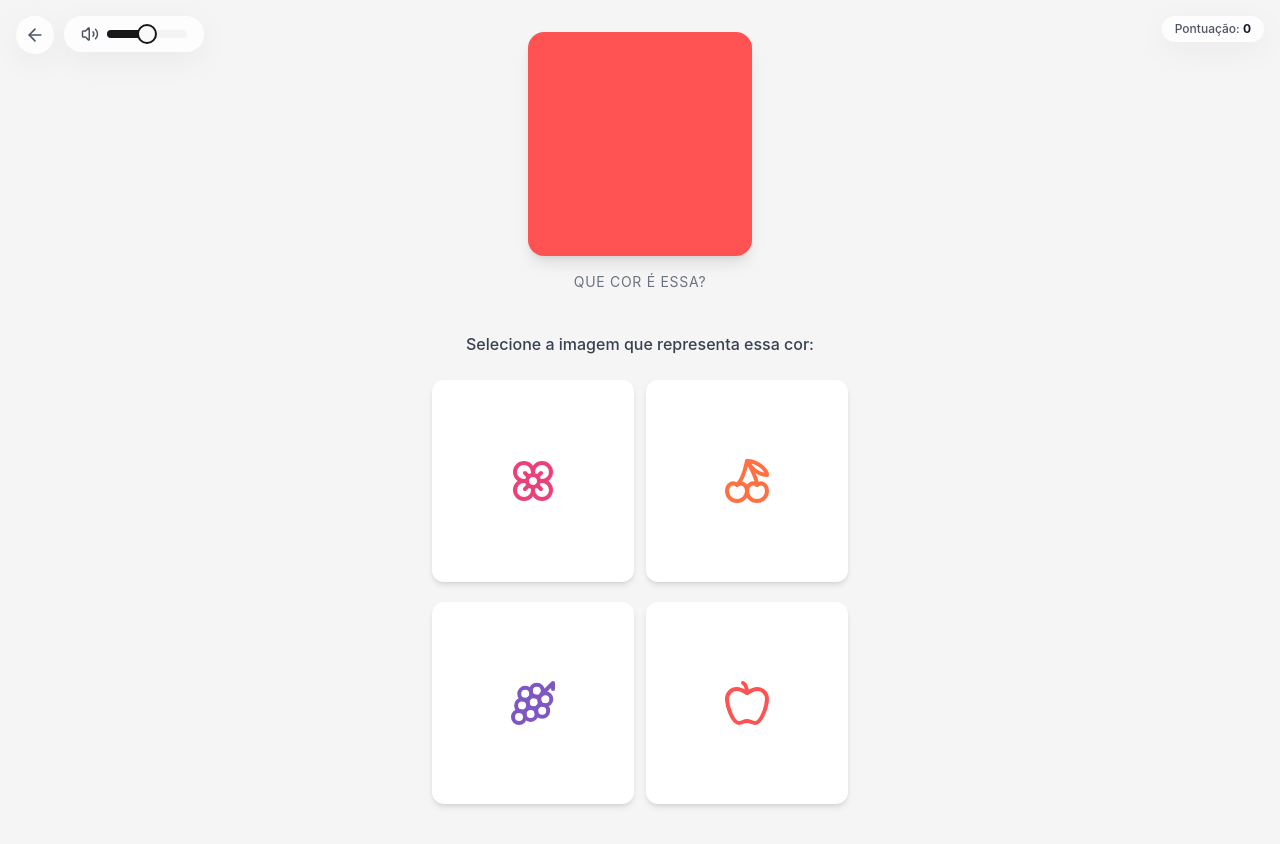
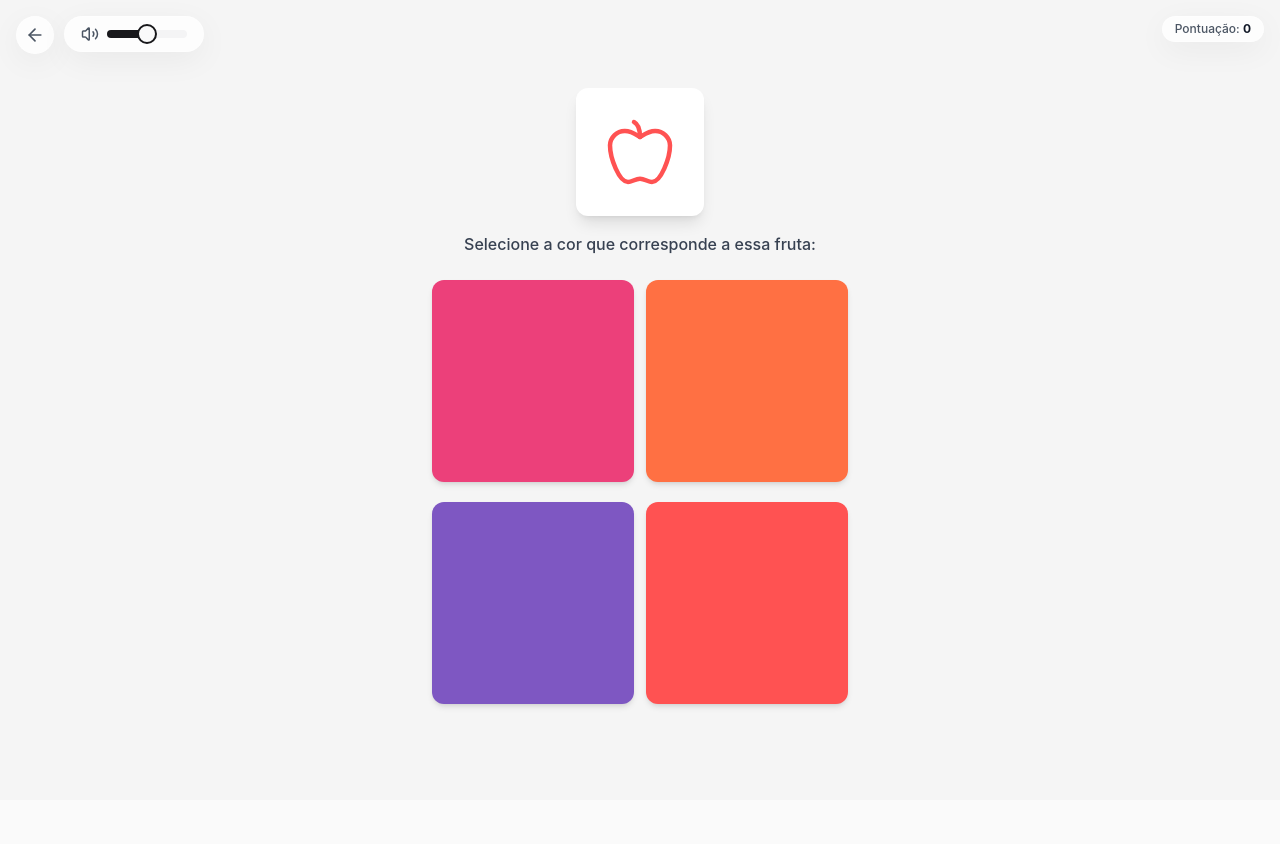
Before and after one commit to DeveloperMatheusH/LumiAprende, a React (Vite) app: page /image-game in a window 1280 px wide. After the commit the page ends 800 px from the top, so only its background shows below. Built offline with nearby package versions, Linux system fonts and the light colour scheme.

Commit message:
Reverse image game logic
Reverse the image game logic to show a fruit icon and ask the player to select the corresponding color.

```diff
--- a/src/components/ImageOptionCard.tsx
+++ b/src/components/ImageOptionCard.tsx
@@ -1,68 +1,36 @@
 
 import React from "react";
-import { ColorImage } from "@/utils/imageGameData";
-import {
-  Apple, Grape, Banana, Cloud,
-  Cherry, LucideProps, Flower, Cookie
-} from "lucide-react";
+import { Color } from "@/utils/gameData";
 
 interface ImageOptionCardProps {
-  colorImage: ColorImage;
+  color: Color;
   onClick: () => void;
   disabled: boolean;
   feedbackState: "none" | "correct" | "incorrect";
 }
 
 const ImageOptionCard: React.FC<ImageOptionCardProps> = ({
-  colorImage,
+  color,
   onClick,
   disabled,
   feedbackState
 }) => {
   let cardClasses = `
     relative overflow-hidden rounded-xl shadow-md transition-all duration-300
-    w-full aspect-square mb-2 flex items-center justify-center bg-white
+    w-full aspect-square mb-2 flex items-center justify-center
     ${disabled ? "opacity-70" : "opacity-100"}
     ${feedbackState === "correct" ? "ring-4 ring-game-green" : ""}
     ${feedbackState === "incorrect" ? "ring-4 ring-game-red" : ""}
     hover:scale-[1.02] active:scale-[0.98]
   `;
 
-  // Render the appropriate icon based on the description
-  const renderIcon = () => {
-    const { color, description } = colorImage;
-    const iconSize = 48;
-
-    switch(color.name.toLowerCase()) {
-      case "red":
-        return <Apple size={iconSize} color={color.value} />;
-      case "blue":
-        return <Cloud size={iconSize} color={color.value} />;
-      case "green":
-        return <Banana size={iconSize} color={color.value} strokeWidth={1.5} />;
-      case "yellow":
-        return <Banana size={iconSize} color={color.value} />;
-      case "purple":
-        return <Grape size={iconSize} color={color.value} />;
-      case "orange":
-        return <Cherry size={iconSize} color={color.value} />;
-      case "pink":
-        return <Flower size={iconSize} color={color.value} />;
-      case "brown":
-        return <Cookie size={iconSize} color={color.value} />;
-      default:
-        return <Apple size={iconSize} color={color.value} />;
-    }
-  };
-
   return (
     <button
       className={cardClasses}
       onClick={onClick}
       disabled={disabled}
+      style={{ backgroundColor: color.value }}
     >
-      {renderIcon()}
-
       {/* Feedback overlay */}
       {feedbackState === "correct" && (
         <div className="absolute inset-0 bg-green-500/30 flex items-center justify-center">
--- a/src/pages/ImageGame.tsx
+++ b/src/pages/ImageGame.tsx
@@ -3,13 +3,16 @@ import React, { useState, useEffect } from "react";
 import { Link } from "react-router-dom";
 import { ArrowLeftIcon, Smile, Heart } from "lucide-react";
 import { Dialog, DialogContent, DialogTitle } from "@/components/ui/dialog";
-import ColorCard from "@/components/ColorCard";
 import ImageOptionCard from "@/components/ImageOptionCard";
 import ScoreDisplay from "@/components/ScoreDisplay";
 import VolumeControl from "@/components/VolumeControl";
 import FeedbackAnimation from "@/components/FeedbackAnimation";
 import { generateImageQuestion } from "@/utils/imageGameData";
 import { playSuccessSound, playErrorSound } from "@/utils/gameData";
+import {
+  Apple, Grape, Banana, Cloud,
+  Cherry, Flower, Cookie, Citrus
+} from "lucide-react";
 
 const ImageGame: React.FC = () => {
   const [score, setScore] = useState(0);
@@ -27,7 +30,7 @@ const ImageGame: React.FC = () => {
     setSelectedOptionIndex(index);
     const selectedOption = question.options[index];
 
-    if (selectedOption.color.name === question.correctColor.name) {
+    if (selectedOption.name === question.correctImage.color.name) {
       // Correct answer
       setFeedbackState("correct");
       setShowFeedback(true);
@@ -67,6 +70,33 @@ const ImageGame: React.FC = () => {
         setFeedbackState("none");
         setShowFeedback(false);
       }, 1000);
+    }
+  };
+
+  // Function to render fruit icon based on color name
+  const renderFruitIcon = () => {
+    const { correctImage } = question;
+    const iconSize = 72;
+
+    switch(correctImage.color.name.toLowerCase()) {
+      case "red":
+        return <Apple size={iconSize} color={correctImage.color.value} strokeWidth={1.5} />;
+      case "blue":
+        return <Cloud size={iconSize} color={correctImage.color.value} strokeWidth={1.5} />;
+      case "green":
+        return <Banana size={iconSize} color={correctImage.color.value} strokeWidth={1.5} />;
+      case "yellow":
+        return <Banana size={iconSize} color={correctImage.color.value} strokeWidth={1.5} />;
+      case "purple":
+        return <Grape size={iconSize} color={correctImage.color.value} strokeWidth={1.5} />;
+      case "orange":
+        return <Cherry size={iconSize} color={correctImage.color.value} strokeWidth={1.5} />;
+      case "pink":
+        return <Flower size={iconSize} color={correctImage.color.value} strokeWidth={1.5} />;
+      case "brown":
+        return <Cookie size={iconSize} color={correctImage.color.value} strokeWidth={1.5} />;
+      default:
+        return <Citrus size={iconSize} color={correctImage.color.value} strokeWidth={1.5} />;
     }
   };
 
@@ -115,25 +145,26 @@ const ImageGame: React.FC = () => {
 
       {/* Main content */}
       <div className="flex-1 flex flex-col items-center justify-center w-full max-w-md">
-        {/* Color card */}
+        {/* Fruit Icon */}
         <div className="mb-4 w-full flex justify-center">
-          <ColorCard
-            color={question.correctColor}
-            isRevealing={isRevealing}
-          />
+          <div
+            className={`w-32 h-32 rounded-xl flex items-center justify-center bg-white shadow-lg ${isRevealing ? 'animate-scale-in' : ''}`}
+          >
+            {renderFruitIcon()}
+          </div>
         </div>
 
         {/* Instructions */}
         <div className="text-center mb-6">
-          <p className="text-gray-700 font-medium">Selecione a imagem que representa essa cor:</p>
+          <p className="text-gray-700 font-medium">Selecione a cor que corresponde a essa fruta:</p>
         </div>
 
-        {/* Image options */}
+        {/* Color options */}
         <div className="w-full grid grid-cols-2 gap-3 px-4">
-          {question.options.map((colorImage, index) => (
+          {question.options.map((color, index) => (
             <ImageOptionCard
-              key={colorImage.color.name}
-              colorImage={colorImage}
+              key={color.name}
+              color={color}
               onClick={() => handleOptionSelect(index)}
               disabled={feedbackState !== "none"}
               feedbackState={
--- a/src/utils/imageGameData.ts
+++ b/src/utils/imageGameData.ts
@@ -50,32 +50,35 @@ export const colorImages: ColorImage[] = [
   }
 ];
 
-// Generate a question with one correct color and options
+// Generate a question with one correct fruit image and color options
 export function generateImageQuestion(): {
-  correctColor: Color;
-  options: ColorImage[];
+  correctImage: ColorImage;
+  options: Color[];
 } {
-  // Select a random color as the correct answer
+  // Select a random fruit as the correct answer
   const correctIndex = Math.floor(Math.random() * colorImages.length);
-  const correctColorImage = colorImages[correctIndex];
+  const correctImage = colorImages[correctIndex];
 
-  // Create a copy of the images array excluding the correct color
-  const remainingImages = colorImages.filter(img => img.color.name !== correctColorImage.color.name);
+  // Create a copy of the colors array
+  const allColors = colorImages.map(img => img.color);
+
+  // Remove the correct color
+  const remainingColors = allColors.filter(color => color.name !== correctImage.color.name);
 
   // Shuffle the remaining colors
-  const shuffledImages = remainingImages.sort(() => Math.random() - 0.5);
+  const shuffledColors = remainingColors.sort(() => Math.random() - 0.5);
 
-  // Take the first three images from the shuffled array
-  const incorrectOptions = shuffledImages.slice(0, 3);
+  // Take the first three colors from the shuffled array
+  const incorrectOptions = shuffledColors.slice(0, 3);
 
-  // Combine correct color image with incorrect options
-  const allOptions = [...incorrectOptions, correctColorImage];
+  // Combine correct color with incorrect options
+  const allOptions = [...incorrectOptions, correctImage.color];
 
   // Shuffle the options so the correct answer isn't always in the same position
   const shuffledOptions = allOptions.sort(() => Math.random() - 0.5);
 
   return {
-    correctColor: correctColorImage.color,
+    correctImage: correctImage,
     options: shuffledOptions
   };
 }
```
